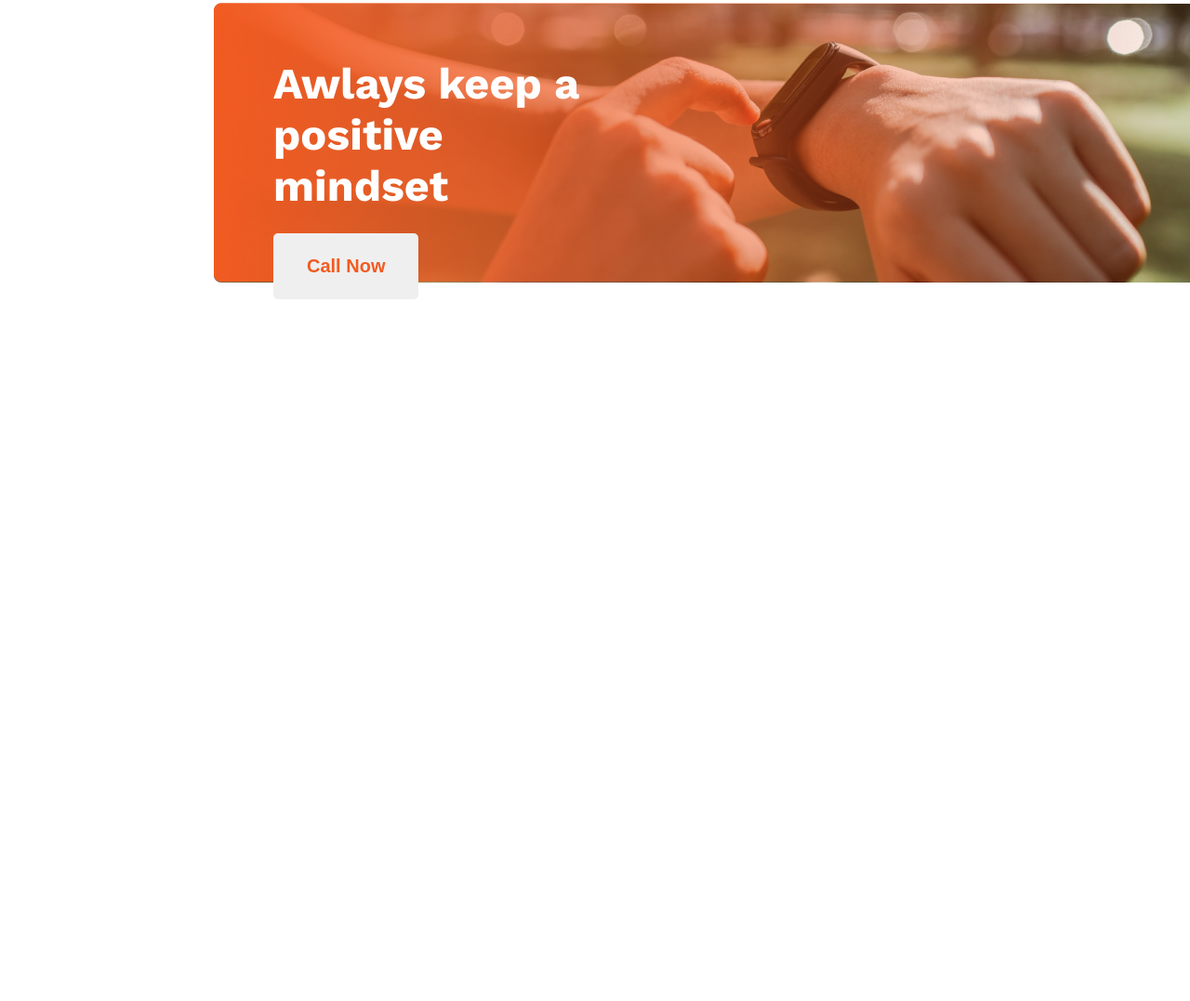
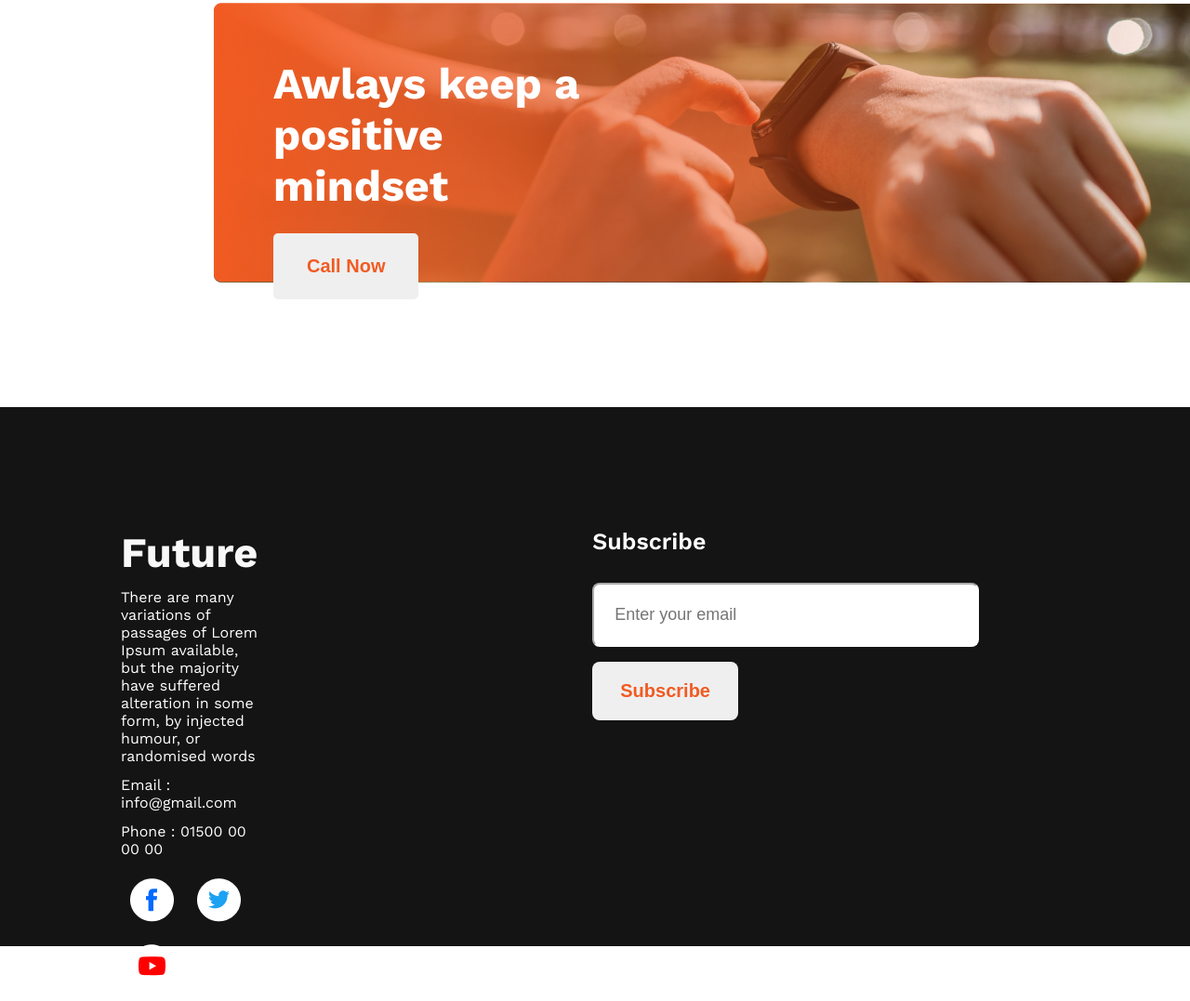
Before and after one commit to mahidulkabir/new-year-new-me-1st, a plain HTML site: page index.html in a window 1280 px wide. Shown: the part 2238-3315 px from the top of the page at 93% size. Before the commit the page ends 2676 px from the top, so only its background shows below. Drawn offline with nearby package versions, Linux system fonts and the light colour scheme.

Commit message:
finished footer section

```diff
--- a/index.html
+++ b/index.html
@@ -74,8 +74,24 @@
         </section>
 
     </main>
+
     <footer>
-
+        <div class="footer-column-1">
+            <h3 class="future-title">Future</h3>
+            <p class="future-description">There are many variations of passages of Lorem Ipsum available, but the majority have suffered alteration in some form, by injected humour, or randomised words</p>
+            <p class="future-description">Email : info@gmail.com</p>
+            <p class="future-description">Phone : 01500 00 00 00</p>
+            <div class="future-logos">
+                <img src="./images/icons/fb.png" alt="fb icons" class="future-logo-image">
+                <img src="./images/icons/twitter.png" alt="twitter icon" class="future-logo-image">
+                <img src="./images/icons/youtube.png" alt="youtube logo" class="future-logo-image">
+            </div>
+        </div>
+        <div class="footer-column-2">
+            <h3 class="footer-column-title">Subscribe</h3>
+            <input type="email" name="" id=" " placeholder="Enter your email " class="footer-email-input"><br>
+            <button class="footer-subscribe-button">Subscribe</button>
+        </div>
     </footer>
 </body>
 </html>
--- a/styles/new year1st.css
+++ b/styles/new year1st.css
@@ -147,3 +147,71 @@ main li::before{
     border-radius: 5px;
     margin-top: 24px;
 }
+/* footer section styles */
+footer{
+    background-color:#151414;
+    display: flex;
+
+
+    width: 100%;
+    height: 580px;
+
+
+}
+
+.footer-column-1{
+
+
+
+
+   width: 50%;
+   padding: 130px;
+
+
+}
+.future-title{
+    font-weight: bold;
+    font-size: 45px;
+    color: #F8F8F8;
+}
+.future-description{
+    font-weight: 400;
+    font-size: 16px;
+    margin-top: 12px;
+    margin-bottom: 12px;
+    color: #ffffff;
+
+}
+.footer-column-2{
+
+
+    width: 50%;
+    padding: 130px 230px;
+
+
+}
+.footer-column-title{
+    font-weight: 600;
+    font-size: 25px;
+    margin-bottom: 30px;
+    color: #ffffff;
+}
+.footer-email-input{
+    border-color: #ffffff;
+    border-radius: 8px;
+    padding: 22px 158px 22px 22px;
+    font-size: 18px;
+    font-weight: 400;
+    margin-bottom: 16px;
+}
+.footer-subscribe-button{
+    color: #F15B22;
+    font-weight: 600;
+    font-size: 20px;
+    padding: 20px 30px;
+    border-radius: 8px;
+    border: 0;
+}
+.future-logo-image{
+    margin: 10px;
+}
```
